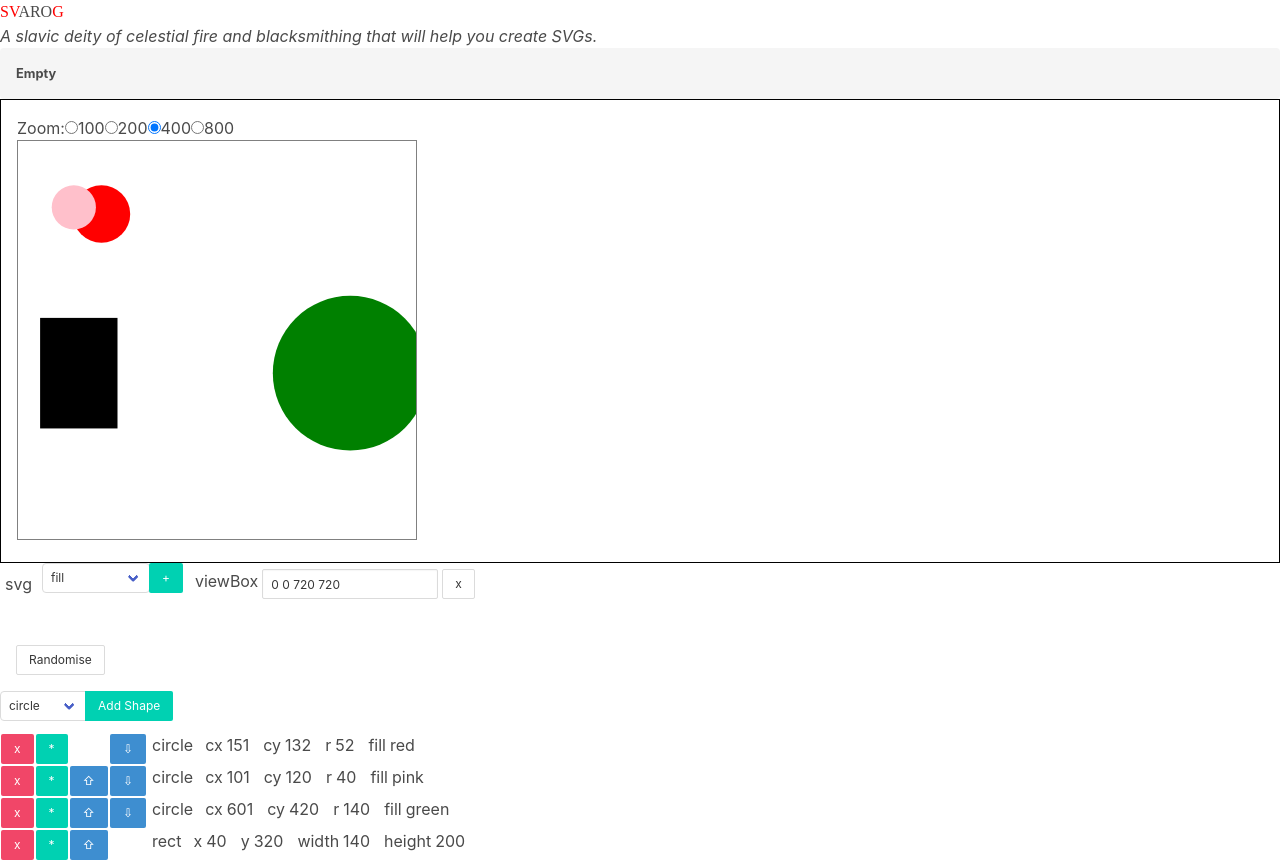
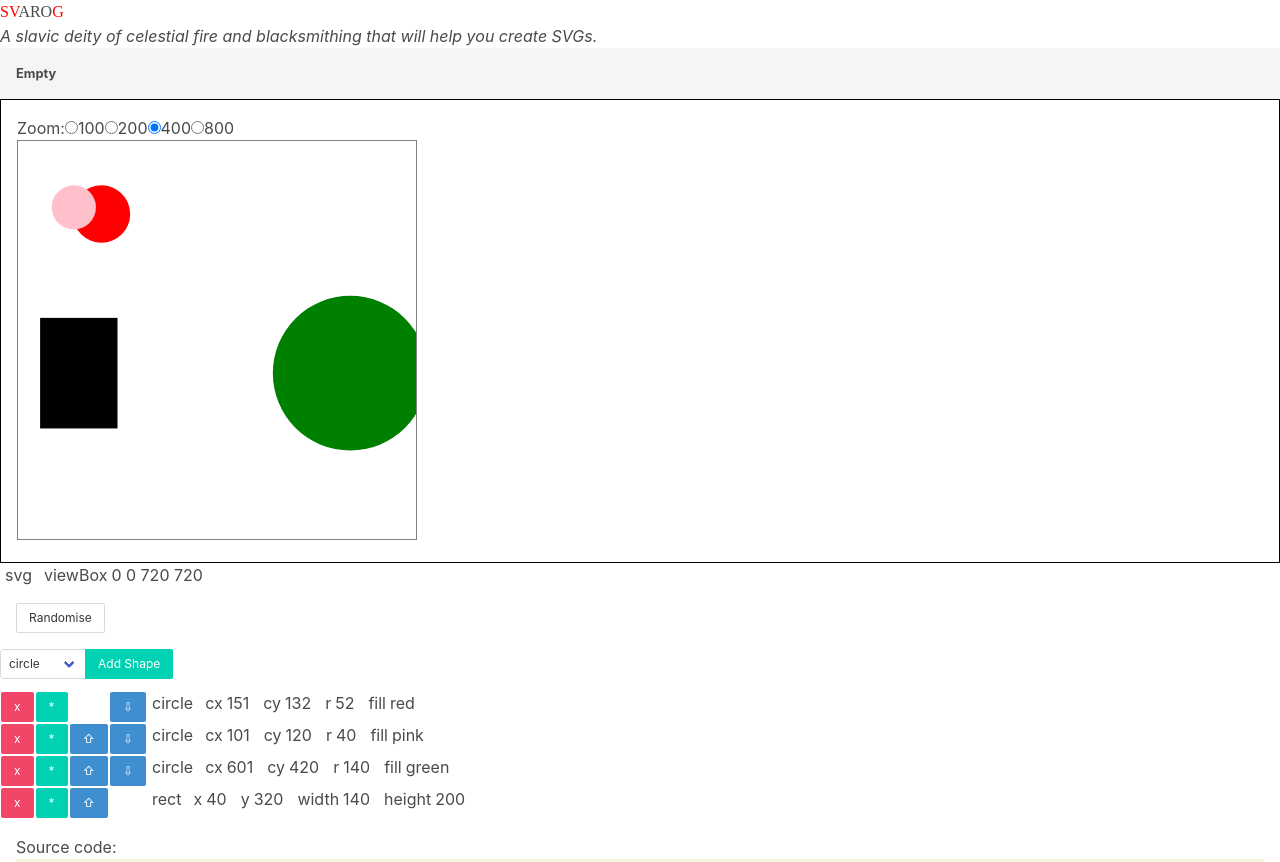
Before and after one commit to crianonim/svarog, a React (Create React App) app: page / in a window 1280 px wide. Shown: the top 862 px of the page. Built offline with nearby package versions, Linux system fonts and the light colour scheme; a web font is replaced by a local one.

Commit message:
Put svg properties in currentshapepanel

```diff
--- a/src/App.js
+++ b/src/App.js
@@ -26,6 +26,7 @@ const App = () => {
   const [selectedShape, setSelectedShape] = useState(null);
   const [saved,setSaved] = useState(localStorage.getItem('save'));
   const [message,setMessage] = useState(null)
+  const [svgPropertiesSelected,setSvgPropertiesSelected]=useState(false);
 
   // helpers
   const moveShape = (step) => (movedShape) => {
@@ -44,9 +45,11 @@ const App = () => {
     <Messages  message={message} dismiss={()=>setMessage(null)}/>
     <div className="block">
       <SvgView shapes={shapes} attrs={svgAttrs} setSelectedShape={setSelectedShape} />
-      <SvgProperties attrs={svgAttrs} changed={attr => {
-          setSvgAttrs(attr);
-        }}/>
+      <span onClick={()=>{setSelectedShape(null);setSvgPropertiesSelected(true)}}>
+       <SvgProperties attrs={svgAttrs} changed={attr => {
+        setSvgAttrs(attr);
+      }}/>
+      </span>
 
 
     <div className="svg-data margined bordered">
@@ -72,7 +75,10 @@ const App = () => {
       {selectedShape!==null &&
       <CurrentShapePanel shape={shapes.find(el=>el.id===selectedShape)} changed={(shape)=>{console.log("SH");shapes[shapes.findIndex(el=>el.id===selectedShape)]=shape;setShapes([...shapes])}}/>
       }
-      <ShapesList shapes={shapes} setSelectedShape={setSelectedShape} selectedShape={selectedShape} setShapes={setShapes} moveShape={moveShape}/>
+       {svgPropertiesSelected &&
+      <CurrentShapePanel shape={ {shape:'svg',attributes:svgAttrs} } changed={(shape)=>{console.log("SH")}}/>
+      }
+      <ShapesList shapes={shapes} setSelectedShape={(shape)=>{setSelectedShape(shape);setSvgPropertiesSelected(false)}} selectedShape={selectedShape} setShapes={setShapes} moveShape={moveShape}/>
       <div className="flex-column flex-grow bordered margined right-panel">
 
        {/* {selectedShape?<div className="move-shape" onClick={()=>{
--- a/src/SvgProperties.js
+++ b/src/SvgProperties.js
@@ -1,14 +1,16 @@
 import React from "react"
 import BasicAttrEditor from "./BasicAttrEditor";
+import AttrList from "./AttrList";
 
 const SvgProperties = ({attrs,changed}) => {
     return (
         <>
-        <BasicAttrEditor
+        <AttrList element="svg" attrs={attrs}/>
+        {/* <BasicAttrEditor
         element="svg"
         attrs={attrs}
         changed={changed}
-      />
+      /> */}
         </>
     )
 }
```
